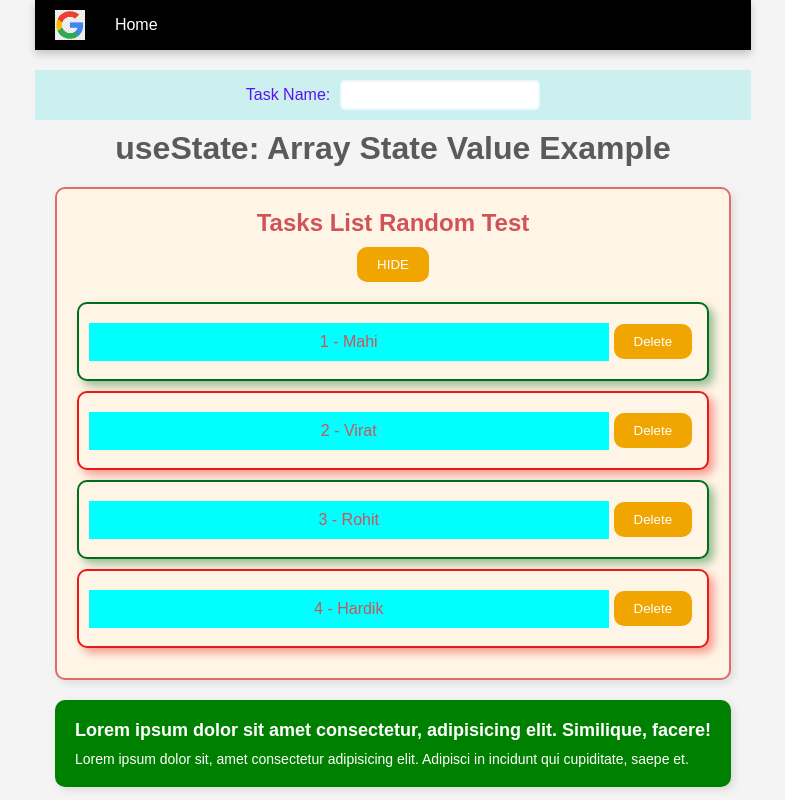
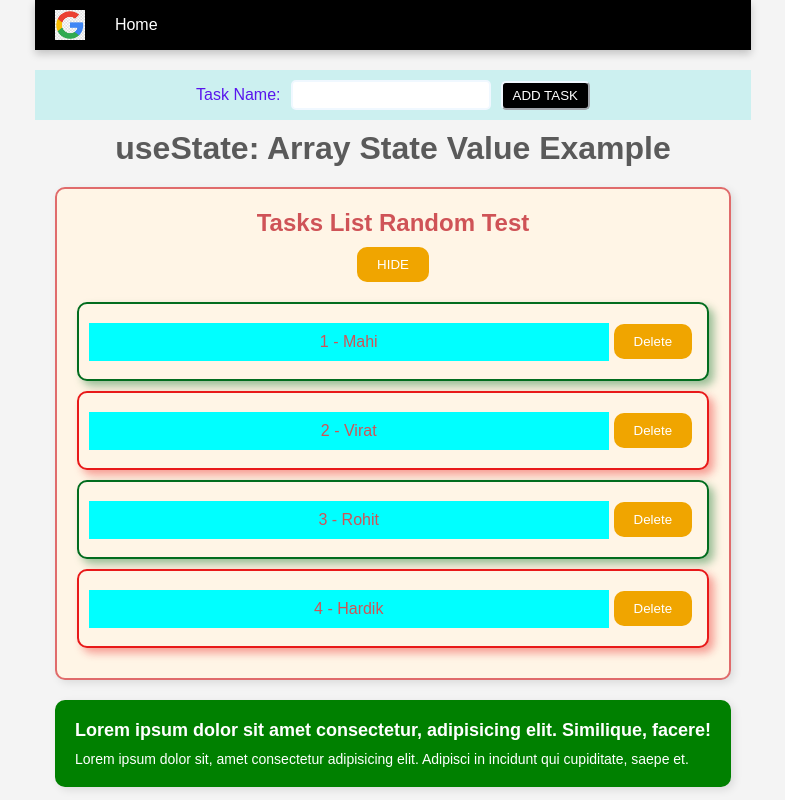
Before and after one commit to NiharikaKolisetty/taskmate, a React (Create React App) app: page / in a window 1280 px wide. Shown: the top 800 px of the page, without its empty margins (247-1032 px from the left). Built offline with nearby package versions, Linux system fonts and the light colour scheme.

Commit message:
13th commit

```diff
--- a/src/components/AddTask.js
+++ b/src/components/AddTask.js
@@ -3,8 +3,11 @@ import "./addTask.css";
 const AddTask = () => {
   return (
     <section className="addTask">
+        <form>
         <label htmlFor="task">Task Name:</label>
         <input type="text" id="task" name="task"></input>
+        <button type="submit">ADD TASK</button>
+        </form>
     </section>
   )
 }
--- a/src/components/addTask.css
+++ b/src/components/addTask.css
@@ -25,3 +25,16 @@
     background-color: navy;
     color: white;
 }
+
+.addTask button{
+    margin-left: 10px;
+    padding: 5px 10px;
+    border-radius: 5px;
+    border-color: aliceblue;
+    color: white;
+    background-color: black;
+}
+
+.addTask button:hover{
+    background-color: navy;
+}
```
